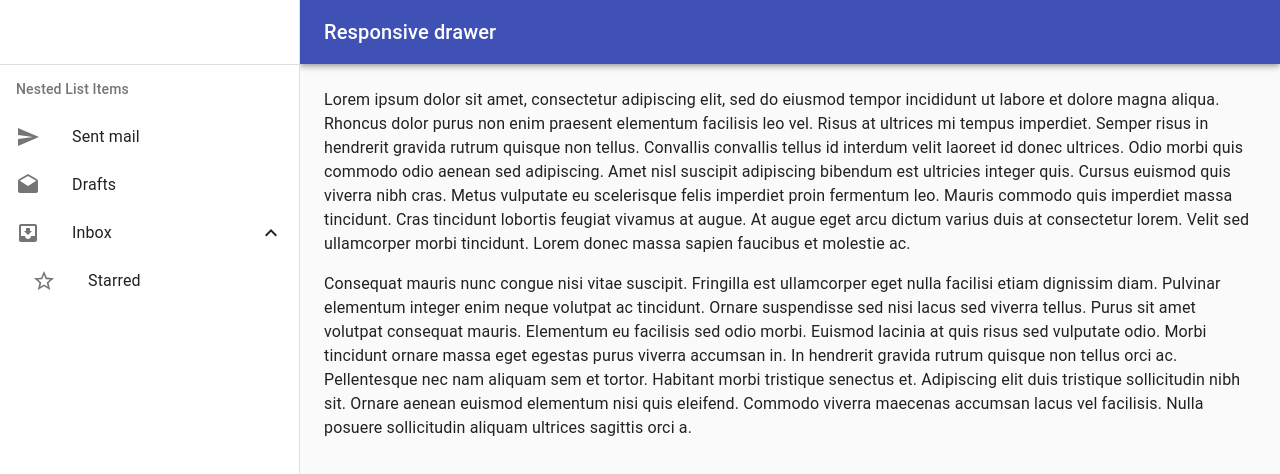
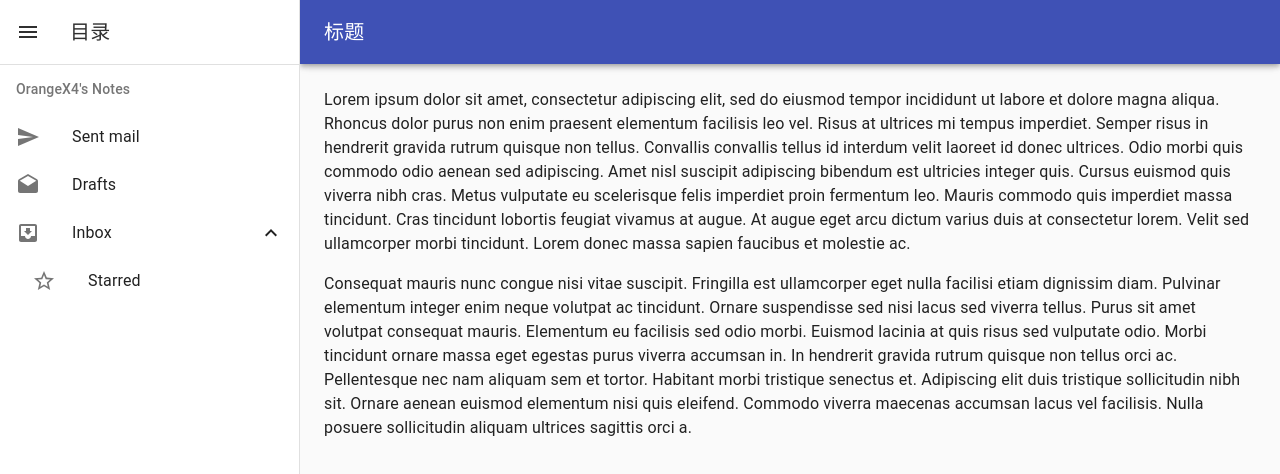
Before and after one commit to OrangeX4/GitNotes, a React (Create React App) app: page / in a window 1280 px wide. Shown: the top 474 px of the page. Built offline with nearby package versions, Linux system fonts and the light colour scheme.

Commit message:
Update Style

```diff
--- a/src/App.tsx
+++ b/src/App.tsx
@@ -88,14 +88,19 @@ export default function ResponsiveDrawer(props: Props) {
 
     const drawer = (
         <div>
-            <div className={classes.toolbar} />
+            <div className={classes.toolbar} style={{ color: '#303030', display: 'flex', alignItems: 'center', paddingLeft: 16 }}>
+                <MenuIcon style={{ marginRight: 30 }} />
+                <Typography variant="h6" noWrap>
+                    目录
+                </Typography>
+            </div>
             <Divider />
             <List
                 component="nav"
                 aria-labelledby="nested-list-subheader"
                 subheader={
                     <ListSubheader component="div" id="nested-list-subheader">
-                        Nested List Items
+                        OrangeX4's Notes
                     </ListSubheader>
                 }
             >
@@ -149,8 +154,8 @@ export default function ResponsiveDrawer(props: Props) {
                         <MenuIcon />
                     </IconButton>
                     <Typography variant="h6" noWrap>
-                        Responsive drawer
-          </Typography>
+                        标题
+                    </Typography>
                 </Toolbar>
             </AppBar>
             <nav className={classes.drawer} aria-label="mailbox folders">
```
